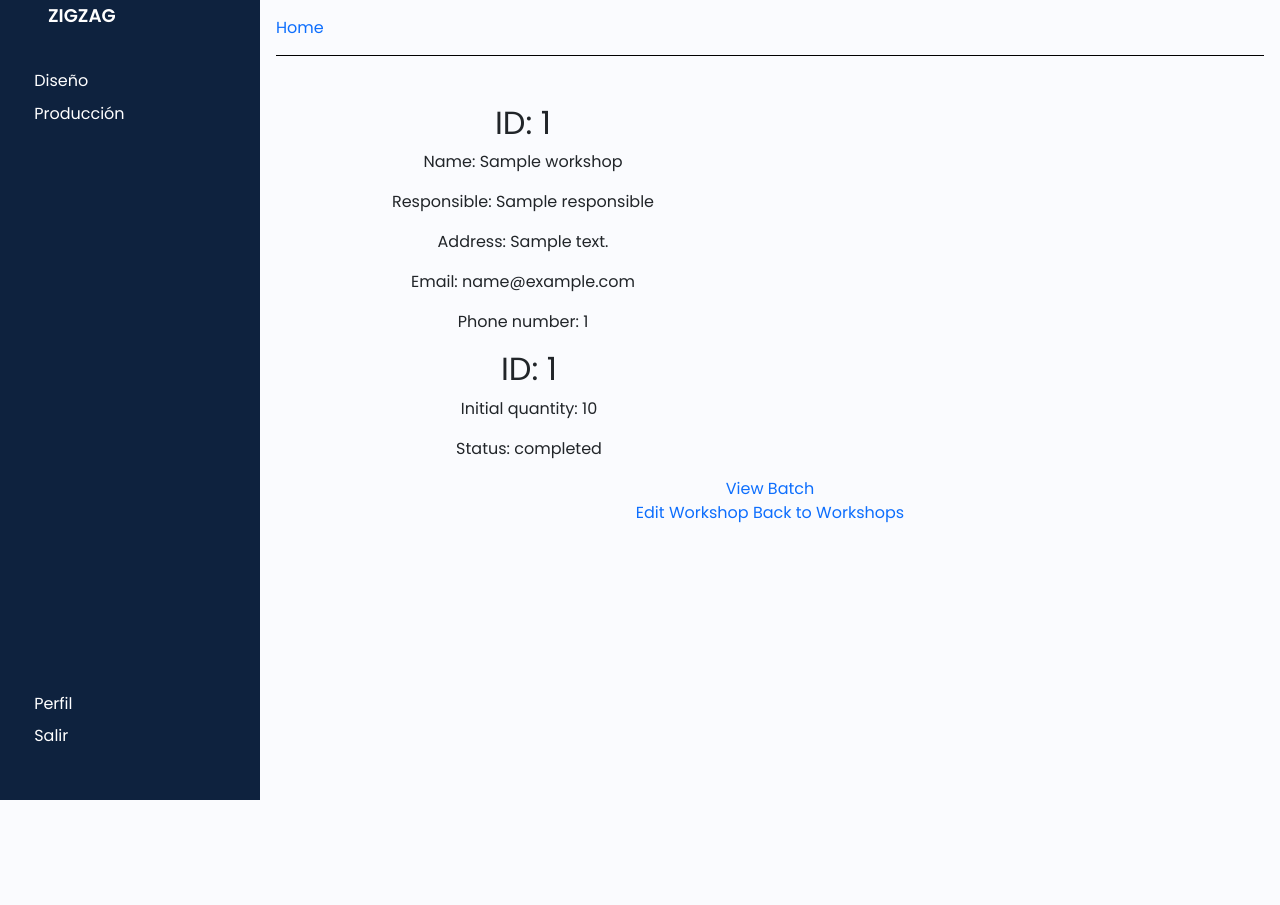
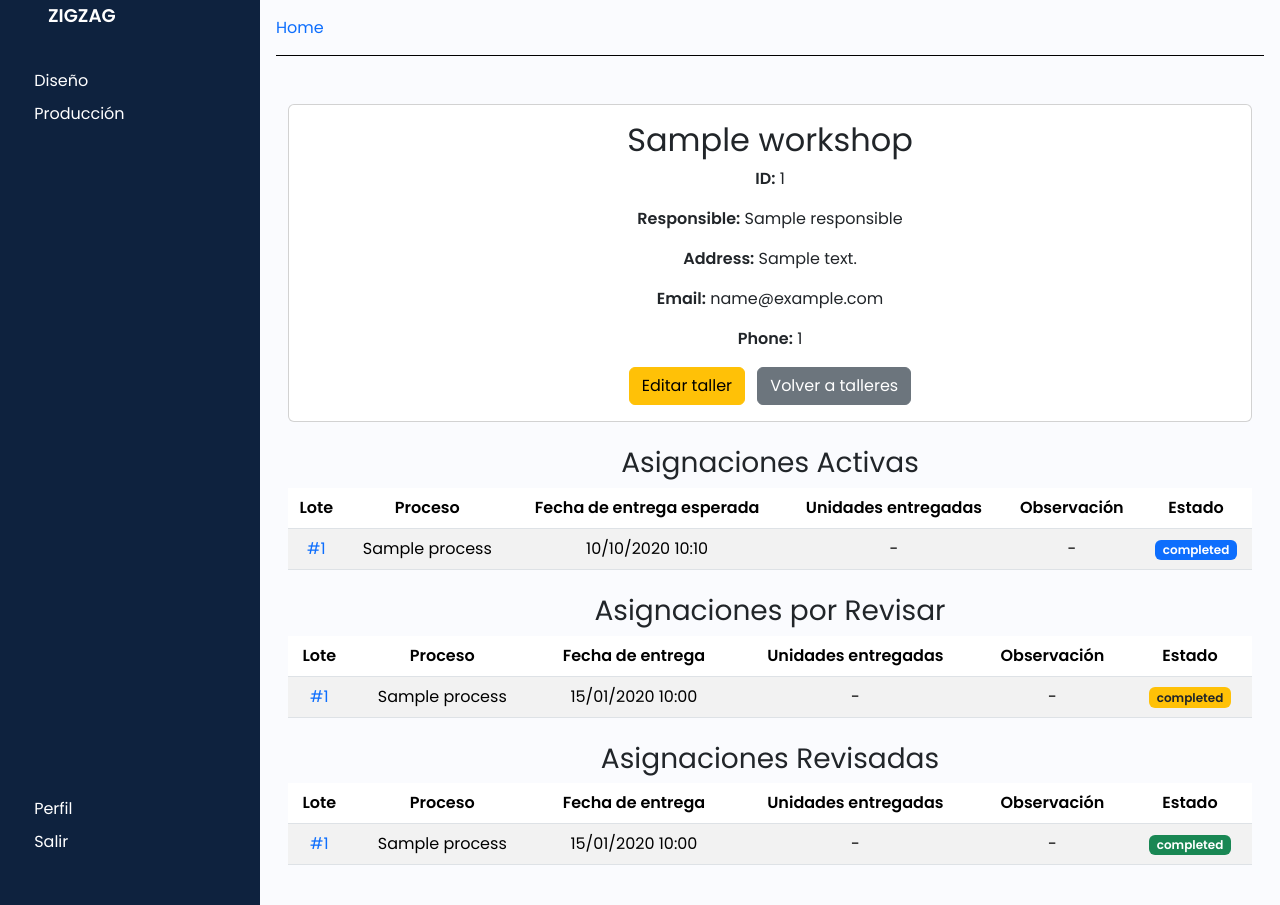
Before and after one commit to Jacogz/Pinatos-manager, a Django app: template production/templates/production/workshop.html in a window 1280 px wide. Before the commit the page ends 800 px from the top, so only its background shows below. Run offline with Django 5.2, Linux system fonts and the light colour scheme; the template is opened without the code that fills it: most values are stand-ins (such as "Sample title", 1, 10 or a date in 2020); some libraries are stand-ins or nearby versions.

Commit message:
Final 19/5

```diff
--- a/production/templates/production/workshop.html
+++ b/production/templates/production/workshop.html
@@ -1,50 +1,128 @@
 {% extends 'partials/base.html' %}
 {% block stylesheets %}
 {% load static %}
-    <link rel="stylesheet" type="text/css" href="{% static 'design/design.css'%}">
+<link rel="stylesheet" type="text/css" href="{% static 'design/design.css'%}">
 {% endblock %}
 {% block title %}Workshop: {{workshop.name}}{% endblock %}
 {% block content %}
-<div class="container">
-    <div class="row">
-        <div class="col-md-6">
-            <h2>ID: {{workshop.id}}</h2>
-            <p>Name: {{workshop.name}}</p>
-            <p>Responsible: {{workshop.responsible.name}}</p>
-            <p>Address: {{workshop.address}}</p>
-            {% if workshop.email %}
-                <p>Email: {{workshop.email}}</p>
-            {% else %}
-                {% if workshop.responsible.email %}
-                    <p>Email: {{workshop.responsible.email}}</p>
+<div class="container my-4">
+    <div class="card mb-4">
+        <div class="card-body">
+            <h2 class="card-title">{{ workshop.name }}</h2>
+            <p><strong>ID:</strong> {{ workshop.id }}</p>
+            <p><strong>Responsible:</strong> {{ workshop.responsible.name }}</p>
+            <p><strong>Address:</strong> {{ workshop.address }}</p>
+            <p><strong>Email:</strong>
+                {% if workshop.email %}
+                    {{ workshop.email }}
+                {% elif workshop.responsible.email %}
+                    {{ workshop.responsible.email }}
                 {% else %}
-                    <p>Email: No email available</p>
+                    <span class="text-muted">No email available</span>
                 {% endif %}
-            {% endif %}
-            {% if workshop.phone_number %}
-                <p>Phone number: {{workshop.phone_number}}</p>
-            {% else %}
-                {% if workshop.responsible.phone %}
-                    <p>Phone number: {{workshop.responsible.phone}}</p>
+            </p>
+            <p><strong>Phone:</strong>
+                {% if workshop.phone_number %}
+                    {{ workshop.phone_number }}
+                {% elif workshop.responsible.phone %}
+                    {{ workshop.responsible.phone }}
                 {% else %}
-                    <p>Phone number: No number available</p>
+                    <span class="text-muted">No number available</span>
                 {% endif %}
-            {% endif %}
+            </p>
+            <a href="{% url 'production:workshop_update' workshop.id %}" class="btn btn-warning me-2">Editar taller</a>
+            <a href="{% url 'production:workshops' %}" class="btn btn-secondary">Volver a talleres</a>
         </div>
     </div>
-    <div class="container">
-        {% for batch in assignments %}
-        <div class="row">
-            <div class="collection col-md-6">
-                <h2>ID: {{batch.id}}</h2>
-                <p>Initial quantity: {{batch.initial_quantity}}</p>
-                <p>Status: {{batch.status}}</p>
-            </div>
-            <a href="{% url 'production:batch' batch.id %}">View Batch</a>
-        </div>
-        {% endfor %}
-    </div>
-    <a href="{% url 'production:workshop_update' workshop.id %}">Edit Workshop</a>
-    <a href="{% url 'production:workshops' %}">Back to Workshops</a>
+
+    <h3 class="mt-4">Asignaciones Activas</h3>
+    <table class="table table-striped">
+        <thead>
+            <tr>
+                <th>Lote</th>
+                <th>Proceso</th>
+                <th>Fecha de entrega esperada</th>
+                <th>Unidades entregadas</th>
+                <th>Observación</th>
+                <th>Estado</th>
+            </tr>
+        </thead>
+        <tbody>
+            {% for assignment in active_assignments %}
+            <tr>
+                <td><a href="{% url 'production:batch' assignment.batch.id %}">#{{ assignment.batch.id }}</a></td>
+                <td>{{ assignment.process }}</td>
+                <td>{{ assignment.expected_delivery|date:"d/m/Y H:i" }}</td>
+                <td>{{ assignment.delivered_units|default:"-" }}</td>
+                <td>{{ assignment.observation|default:"-" }}</td>
+                <td><span class="badge bg-primary">{{ assignment.status }}</span></td>
+            </tr>
+            {% empty %}
+            <tr>
+                <td colspan="6" class="text-center text-muted">No hay asignaciones activas.</td>
+            </tr>
+            {% endfor %}
+        </tbody>
+    </table>
+
+    <h3 class="mt-4">Asignaciones por Revisar</h3>
+    <table class="table table-striped">
+        <thead>
+            <tr>
+                <th>Lote</th>
+                <th>Proceso</th>
+                <th>Fecha de entrega</th>
+                <th>Unidades entregadas</th>
+                <th>Observación</th>
+                <th>Estado</th>
+            </tr>
+        </thead>
+        <tbody>
+            {% for assignment in unrevised_assignments %}
+            <tr>
+                <td><a href="{% url 'production:batch' assignment.batch.id %}">#{{ assignment.batch.id }}</a></td>
+                <td>{{ assignment.process }}</td>
+                <td>{{ assignment.delivery_date|date:"d/m/Y H:i" }}</td>
+                <td>{{ assignment.delivered_units|default:"-" }}</td>
+                <td>{{ assignment.observation|default:"-" }}</td>
+                <td><span class="badge bg-warning text-dark">{{ assignment.status }}</span></td>
+            </tr>
+            {% empty %}
+            <tr>
+                <td colspan="6" class="text-center text-muted">No hay asignaciones por revisar.</td>
+            </tr>
+            {% endfor %}
+        </tbody>
+    </table>
+
+    <h3 class="mt-4">Asignaciones Revisadas</h3>
+    <table class="table table-striped">
+        <thead>
+            <tr>
+                <th>Lote</th>
+                <th>Proceso</th>
+                <th>Fecha de entrega</th>
+                <th>Unidades entregadas</th>
+                <th>Observación</th>
+                <th>Estado</th>
+            </tr>
+        </thead>
+        <tbody>
+            {% for assignment in revised_assignments %}
+            <tr>
+                <td><a href="{% url 'production:batch' assignment.batch.id %}">#{{ assignment.batch.id }}</a></td>
+                <td>{{ assignment.process }}</td>
+                <td>{{ assignment.delivery_date|date:"d/m/Y H:i" }}</td>
+                <td>{{ assignment.delivered_units|default:"-" }}</td>
+                <td>{{ assignment.observation|default:"-" }}</td>
+                <td><span class="badge bg-success">{{ assignment.status }}</span></td>
+            </tr>
+            {% empty %}
+            <tr>
+                <td colspan="6" class="text-center text-muted">No hay asignaciones revisadas.</td>
+            </tr>
+            {% endfor %}
+        </tbody>
+    </table>
 </div>
 {% endblock %}
```
Also changed, not shown: production/forms.py (+0 -9 lines), production/models.py (+25 -3 lines), production/services.py (+21 -14 lines), production/templates/production/batches.html (+12 -15 lines), production/views.py (+5 -3 lines), README.md, db.sqlite3.
